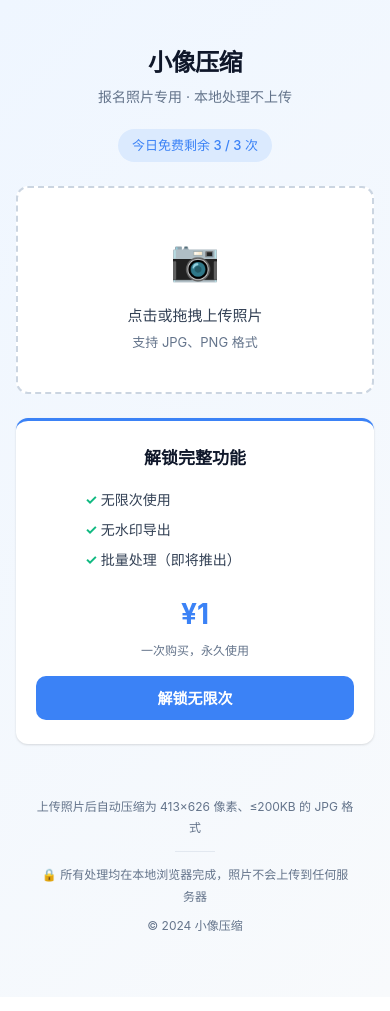
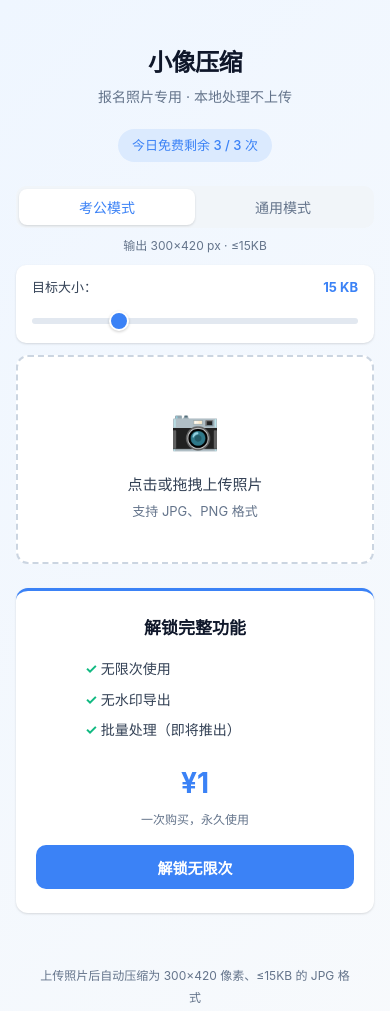
Before and after one commit to 521mwp-rgb/photo-compressor, a plain HTML site: page index.html in a window 390 px wide. Shown: the top 1011 px of the page. Drawn offline with Linux system fonts and the light colour scheme.

Commit message:
增加考公模式

```diff
--- a/index.html
+++ b/index.html
@@ -100,6 +100,101 @@
         .status-badge.paid {
             background: #d1fae5;
             color: #065f46;
+        }
+
+        /* ========== 模式切换 ========== */
+        .mode-section {
+            margin-top: 12px;
+        }
+
+        .mode-tabs {
+            display: flex;
+            background: var(--gray-100);
+            border-radius: 10px;
+            padding: 3px;
+        }
+
+        .mode-tab {
+            flex: 1;
+            padding: 8px 12px;
+            border: none;
+            border-radius: 8px;
+            background: transparent;
+            font-size: 14px;
+            font-weight: 500;
+            color: var(--gray-500);
+            cursor: pointer;
+            transition: all 0.2s ease;
+            -webkit-tap-highlight-color: transparent;
+        }
+
+        .mode-tab.active {
+            background: white;
+            color: var(--primary);
+            box-shadow: var(--shadow);
+        }
+
+        .mode-desc {
+            text-align: center;
+            font-size: 12px;
+            color: var(--gray-500);
+            margin-top: 8px;
+        }
+
+        .size-slider-wrap {
+            display: none;
+            margin-top: 10px;
+            padding: 12px 16px;
+            background: white;
+            border-radius: 10px;
+            box-shadow: var(--shadow);
+        }
+
+        .size-slider-wrap.show {
+            display: block;
+        }
+
+        .size-slider-wrap label {
+            display: flex;
+            justify-content: space-between;
+            font-size: 13px;
+            color: var(--gray-700);
+            margin-bottom: 8px;
+        }
+
+        .size-slider-wrap label strong {
+            color: var(--primary);
+        }
+
+        .size-slider-wrap input[type="range"] {
+            width: 100%;
+            height: 6px;
+            -webkit-appearance: none;
+            appearance: none;
+            background: var(--gray-200);
+            border-radius: 3px;
+            outline: none;
+        }
+
+        .size-slider-wrap input[type="range"]::-webkit-slider-thumb {
+            -webkit-appearance: none;
+            width: 20px;
+            height: 20px;
+            border-radius: 50%;
+            background: var(--primary);
+            cursor: pointer;
+            border: 2px solid white;
+            box-shadow: 0 1px 3px rgba(0,0,0,0.2);
+        }
+
+        .size-slider-wrap input[type="range"]::-moz-range-thumb {
+            width: 20px;
+            height: 20px;
+            border-radius: 50%;
+            background: var(--primary);
+            cursor: pointer;
+            border: 2px solid white;
+            box-shadow: 0 1px 3px rgba(0,0,0,0.2);
         }
 
         /* ========== 上传区 ========== */
@@ -604,6 +699,19 @@
             <span class="status-badge free" id="statusBadge"></span>
         </div>
 
+        <!-- 模式切换 -->
+        <section class="mode-section">
+            <div class="mode-tabs">
+                <button class="mode-tab active" id="tabExam" data-mode="exam">考公模式</button>
+                <button class="mode-tab" id="tabGeneral" data-mode="general">通用模式</button>
+            </div>
+            <p class="mode-desc" id="modeDesc">输出 300×420 px · ≤15KB</p>
+            <div class="size-slider-wrap show" id="sizeSliderWrap">
+                <label>目标大小：<strong><span id="sizeValue">15</span> KB</strong></label>
+                <input type="range" id="sizeSlider" min="10" max="30" value="15" step="1">
+            </div>
+        </section>
+
         <!-- 上传区 -->
         <section class="upload-section">
             <div class="upload-area" id="uploadArea">
@@ -637,12 +745,12 @@
                     <img class="preview-img" id="compressedPreview" alt="压缩后预览">
                     <div class="info">
                         <div><span class="size" id="compressedSize"></span></div>
-                        <div>413 × 626 px</div>
+                        <div id="compressedDimensions">300 × 420 px</div>
                     </div>
                     <div class="reduction-badge" id="reductionBadge"></div>
                 </div>
             </div>
-            <div class="warning-msg" id="oversizeWarning">⚠️ 已尽力压缩，但文件仍超过 200KB，建议更换更小的原图</div>
+            <div class="warning-msg" id="oversizeWarning"></div>
             <div class="download-area">
                 <button class="btn btn-success btn-block" id="downloadBtn">⬇ 下载压缩后的照片</button>
             </div>
@@ -665,7 +773,7 @@
 
         <!-- 底部说明 -->
         <footer class="footer">
-            <p>上传照片后自动压缩为 413×626 像素、≤200KB 的 JPG 格式</p>
+            <p id="footerDesc">上传照片后自动压缩为 300×420 像素、≤15KB 的 JPG 格式</p>
             <div class="divider"></div>
             <p>🔒 所有处理均在本地浏览器完成，照片不会上传到任何服务器</p>
             <p style="margin-top:8px;">© 2024 小像压缩</p>
@@ -696,11 +804,25 @@
     (function () {
         'use strict';
 
-        /** 目标输出尺寸 */
-        const TARGET_W = 413;
-        const TARGET_H = 626;
-        const TARGET_SIZE_KB = 200;
+        /** 模式配置 */
+        const MODES = {
+            exam:    { w: 300, h: 420, sizeKB: 15, label: '考公模式' },
+            general: { w: 413, h: 626, sizeKB: 200, label: '通用模式' }
+        };
+        var currentMode = 'exam';
         const FREE_DAILY_LIMIT = 3;
+
+        /**
+         * 获取当前模式的参数（考公模式下 sizeKB 读滑块值）
+         * @returns {{w: number, h: number, sizeKB: number}}
+         */
+        function getConfig() {
+            var cfg = MODES[currentMode];
+            if (currentMode === 'exam') {
+                return { w: cfg.w, h: cfg.h, sizeKB: parseInt(sizeSlider.value, 10) };
+            }
+            return { w: cfg.w, h: cfg.h, sizeKB: cfg.sizeKB };
+        }
         const VALID_HASHES = [
             '6adae59b9082f47979ebd896233b8cd570bdac42ff0c5b995a76a7f0796bc18b',
             '0a5474ee976e1cb15dc8fd94ded5ea9f36b9a051d6e4bc5de443c39529f9d6a0',
@@ -749,6 +871,14 @@
         const modalError = $('modalError');
         const activateBtn = $('activateBtn');
         const toastEl = $('toast');
+        const tabExam = $('tabExam');
+        const tabGeneral = $('tabGeneral');
+        const modeDesc = $('modeDesc');
+        const sizeSliderWrap = $('sizeSliderWrap');
+        const sizeSlider = $('sizeSlider');
+        const sizeValue = $('sizeValue');
+        const compressedDimensions = $('compressedDimensions');
+        const footerDesc = $('footerDesc');
 
         /** 缓存当前压缩结果的 Object URL，切换时需释放 */
         let currentBlobUrl = null;
@@ -898,9 +1028,10 @@
          * 居中裁剪并绘制到 Canvas（cover 模式）
          * @param {HTMLImageElement} img 已加载的图片元素
          * @param {HTMLCanvasElement} canvas 目标 Canvas
+         * @param {{w: number, h: number}} cfg 目标尺寸
          */
-        function drawCropped(img, canvas) {
-            const targetRatio = TARGET_W / TARGET_H;
+        function drawCropped(img, canvas, cfg) {
+            const targetRatio = cfg.w / cfg.h;
             const imgRatio = img.naturalWidth / img.naturalHeight;
 
             var sx, sy, sw, sh;
@@ -916,13 +1047,13 @@
                 sy = (img.naturalHeight - sh) / 2;
             }
 
-            canvas.width = TARGET_W;
-            canvas.height = TARGET_H;
+            canvas.width = cfg.w;
+            canvas.height = cfg.h;
             var ctx = canvas.getContext('2d');
             /* PNG 透明区域转白底 */
             ctx.fillStyle = '#ffffff';
-            ctx.fillRect(0, 0, TARGET_W, TARGET_H);
-            ctx.drawImage(img, sx, sy, sw, sh, 0, 0, TARGET_W, TARGET_H);
+            ctx.fillRect(0, 0, cfg.w, cfg.h);
+            ctx.drawImage(img, sx, sy, sw, sh, 0, 0, cfg.w, cfg.h);
         }
 
         /**
@@ -956,11 +1087,10 @@
         /**
          * 二分查找最优 JPEG 质量，使输出 ≤ targetSizeKB 且质量尽可能高
          * @param {HTMLCanvasElement} canvas
-         * @param {number} [targetSizeKB=200]
+         * @param {number} targetSizeKB 目标文件大小上限
          * @returns {Promise<{blob: Blob, oversize: boolean}>}
          */
         async function findOptimalQuality(canvas, targetSizeKB) {
-            targetSizeKB = targetSizeKB || TARGET_SIZE_KB;
             var minQ = 0.1, maxQ = 1.0;
             var bestBlob = null;
 
@@ -993,16 +1123,17 @@
             loadingSection.classList.add('show');
 
             try {
+                var cfg = getConfig();
                 var img = await loadImage(file);
 
                 var canvas = document.createElement('canvas');
-                drawCropped(img, canvas);
+                drawCropped(img, canvas, cfg);
 
                 if (!isPaid()) {
                     addWatermark(canvas);
                 }
 
-                var result = await findOptimalQuality(canvas);
+                var result = await findOptimalQuality(canvas, cfg.sizeKB);
 
                 /* 更新原图预览 */
                 currentOriginalUrl = URL.createObjectURL(file);
@@ -1015,6 +1146,7 @@
                 currentBlobUrl = URL.createObjectURL(result.blob);
                 compressedPreview.src = currentBlobUrl;
                 compressedSize.textContent = formatSize(result.blob.size);
+                compressedDimensions.textContent = cfg.w + ' × ' + cfg.h + ' px';
 
                 /* 压缩率 */
                 var reduced = Math.round((1 - result.blob.size / file.size) * 100);
@@ -1022,6 +1154,7 @@
 
                 /* 超标警告 */
                 if (result.oversize) {
+                    oversizeWarning.textContent = '⚠️ 已尽力压缩，但文件仍超过 ' + cfg.sizeKB + 'KB，建议更换更小的原图';
                     oversizeWarning.classList.add('show');
                 } else {
                     oversizeWarning.classList.remove('show');
@@ -1096,6 +1229,33 @@
             compressImage(file);
         }
 
+        /* ========== 模式切换 ========== */
+
+        /** 刷新模式相关 UI（描述文字、滑块、底部说明） */
+        function updateModeUI() {
+            var cfg = getConfig();
+            tabExam.classList.toggle('active', currentMode === 'exam');
+            tabGeneral.classList.toggle('active', currentMode === 'general');
+            sizeSliderWrap.classList.toggle('show', currentMode === 'exam');
+            modeDesc.textContent = '输出 ' + cfg.w + '×' + cfg.h + ' px · ≤' + cfg.sizeKB + 'KB';
+            footerDesc.textContent = '上传照片后自动压缩为 ' + cfg.w + '×' + cfg.h + ' 像素、≤' + cfg.sizeKB + 'KB 的 JPG 格式';
+        }
+
+        tabExam.addEventListener('click', function () {
+            currentMode = 'exam';
+            updateModeUI();
+        });
+
+        tabGeneral.addEventListener('click', function () {
+            currentMode = 'general';
+            updateModeUI();
+        });
+
+        sizeSlider.addEventListener('input', function () {
+            sizeValue.textContent = sizeSlider.value;
+            updateModeUI();
+        });
+
         /* ========== 事件绑定 ========== */
 
         fileInput.addEventListener('change', function (e) {
@@ -1164,6 +1324,7 @@
         /* ========== 初始化 ========== */
         updateStatusBar();
         updatePaymentSection();
+        updateModeUI();
 
         /**
          * 复制微信号到剪贴板（挂到 window 供 onclick 调用）
```
